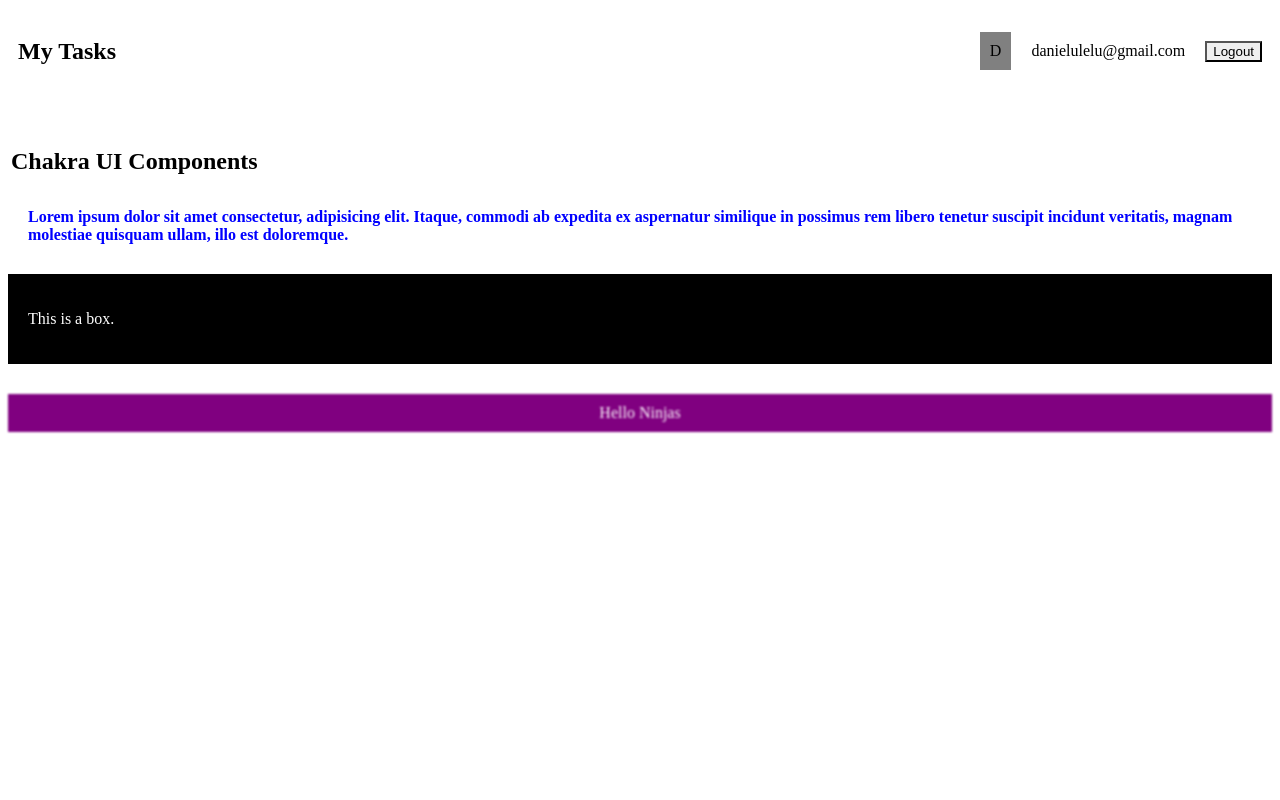
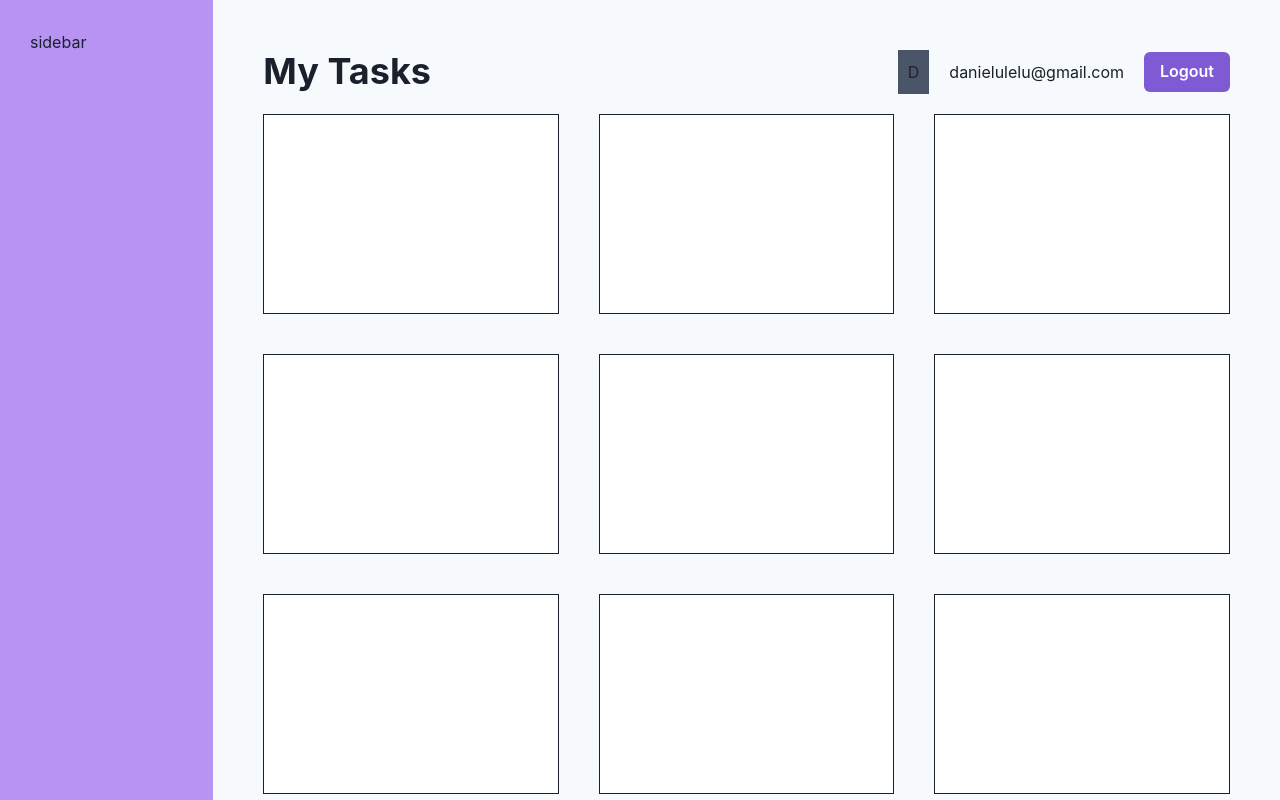
Before and after one commit to danielulelu/react-chakra, a React (Vite) app: page / in a window 1280 px wide. Shown: the top 800 px of the page. Built offline with nearby package versions, Linux system fonts and the light colour scheme.

Commit message:
Added grid layout and colSpan functionality

```diff
--- a/src/App.jsx
+++ b/src/App.jsx
@@ -10,6 +10,7 @@ import RootLayout from "./layouts/RootLayout";
 import Dashboard from "./pages/Dashboard";
 import Create from "./pages/Create";
 import Profile from "./pages/Profile";
+import { ChakraProvider } from '@chakra-ui/react';
 
 // router and routes
 const router = createBrowserRouter(createRoutesFromElements(
@@ -23,7 +24,9 @@ const router = createBrowserRouter(createRoutesFromElements(
 
 function App() {
   return (
-    <RouterProvider router={router} />
+    <ChakraProvider>
+      <RouterProvider router={router} />
+    </ChakraProvider>
   )
 }
 
--- a/src/components/Navbar.jsx
+++ b/src/components/Navbar.jsx
@@ -7,11 +7,11 @@ export default function Navbar() {
       <Spacer />
 
       <HStack spacing="20px">
-        <Box bg="gray" p="10px">
+        <Box bg="gray.600" p="10px">
             D
         </Box>
         <Text>danielulelu@gmail.com</Text>
-        <Button colorScheme="teal">Logout</Button>
+        <Button colorScheme='purple'>Logout</Button>
       </HStack>
     </Flex>
   );
--- a/src/layouts/RootLayout.jsx
+++ b/src/layouts/RootLayout.jsx
@@ -1,11 +1,23 @@
-import { Outlet } from 'react-router-dom';
-import Navbar from '../components/Navbar';
+import { Outlet } from "react-router-dom";
+import Navbar from "../components/Navbar";
+import { Grid, GridItem } from "@chakra-ui/react";
 
 export default function RootLayout() {
-    return (
-        <div>
-            <Navbar />
-            <Outlet/>
-        </div>
-    )
+  return (
+    <Grid templateColumns="repeat(6, 1fr)" bg="gray.50">
+      <GridItem
+        as="aside"
+        colSpan="1"
+        bg="purple.300"
+        minHeight="100vh"
+        p="30px"
+      >
+        <span>sidebar</span>
+      </GridItem>
+      <GridItem as="main" colSpan="5" p="40px">
+        <Navbar />
+        <Outlet />
+      </GridItem>
+    </Grid>
+  );
 }
--- a/src/pages/Dashboard.jsx
+++ b/src/pages/Dashboard.jsx
@@ -1,35 +1,25 @@
-import { Heading, Text, Container, Box } from "@chakra-ui/react";
+import { SimpleGrid, Box } from "@chakra-ui/react";
 
 export default function Dashboard() {
-  const boxStyle = {
-    p: "10",
-    bg: "purple",
-    color: "white",
-    textAlign: "center",
-    filter: "blur(1px)",
-    ':hover': {
-        color: 'black',
-        bg: 'orange'
-    }
-  };
+
 
   return (
-    <div>
-      <Container as="section" maxWidth="sm" py="20px">
-        <Heading my="30px" p={3}>
-          Chakra UI Components
-        </Heading>
-        <Text ml="20px" color="blue" fontWeight="bold">
-          Lorem ipsum dolor sit amet consectetur, adipisicing elit. Itaque,
-          commodi ab expedita ex aspernatur similique in possimus rem libero
-          tenetur suscipit incidunt veritatis, magnam molestiae quisquam ullam,
-          illo est doloremque.
-        </Text>
-        <Box p="20px" my="30px" bg="black">
-          <Text color="white">This is a box.</Text>
-        </Box>
-        <Box sx={boxStyle}>Hello Ninjas</Box>
-      </Container>
-    </div>
+    <SimpleGrid columns={4} p="10px" spacing={10} minChildWidth="250px">
+      <Box bg="white" h="200px" border="1px solid"></Box>
+      <Box bg="white" h="200px" border="1px solid"></Box>
+      <Box bg="white" h="200px" border="1px solid"></Box>
+      <Box bg="white" h="200px" border="1px solid"></Box>
+
+      <Box bg="white" h="200px" border="1px solid"></Box>
+      <Box bg="white" h="200px" border="1px solid"></Box>
+      <Box bg="white" h="200px" border="1px solid"></Box>
+      <Box bg="white" h="200px" border="1px solid"></Box>
+
+      <Box bg="white" h="200px" border="1px solid"></Box>
+      <Box bg="white" h="200px" border="1px solid"></Box>
+      <Box bg="white" h="200px" border="1px solid"></Box>
+      <Box bg="white" h="200px" border="1px solid"></Box>
+    </SimpleGrid>
+
   );
 }
```
